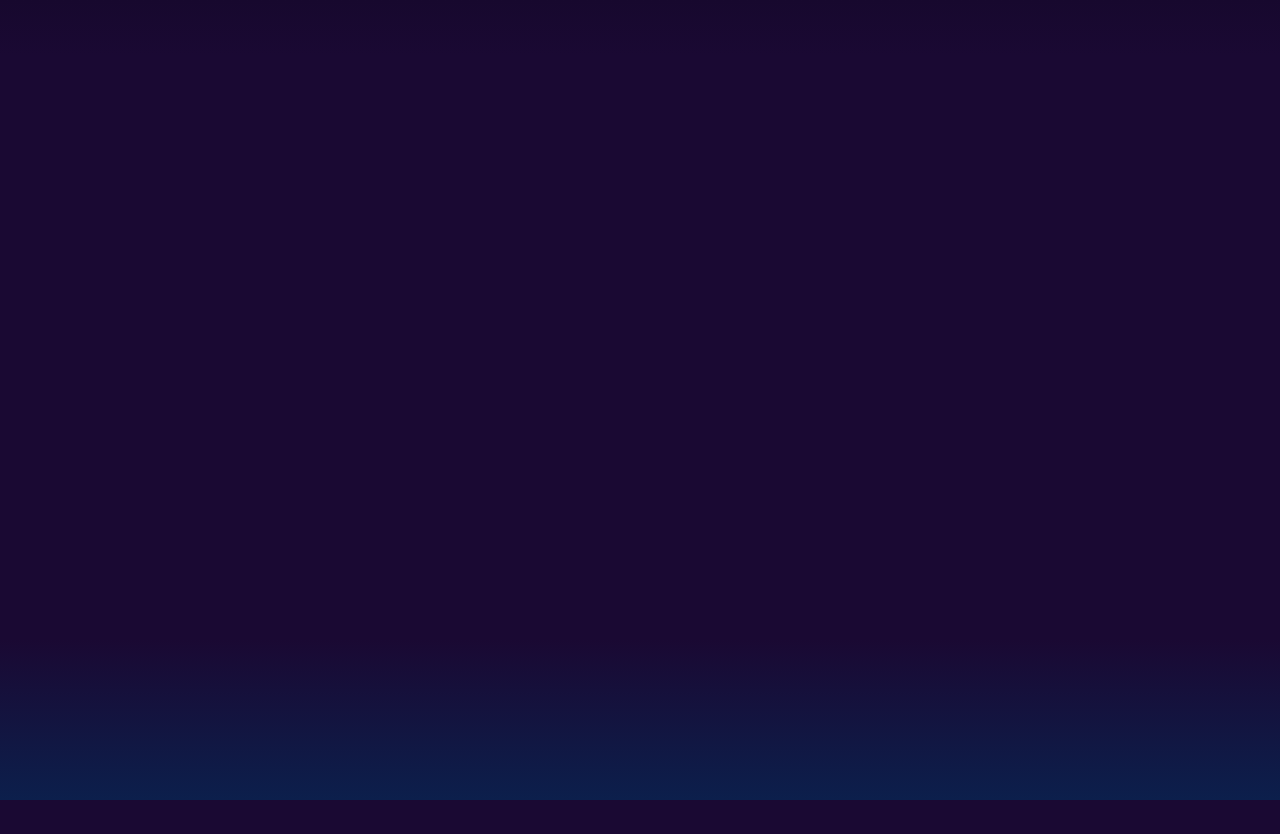
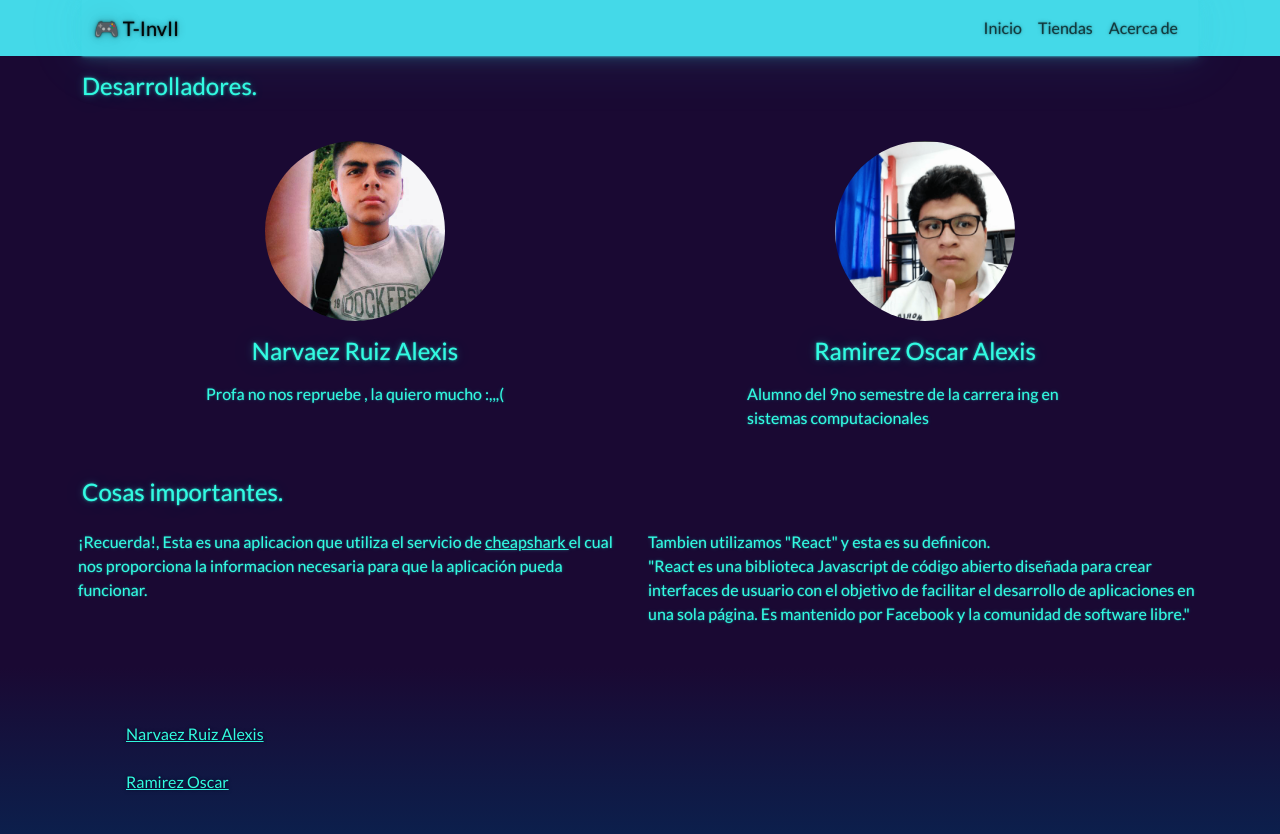
Before and after one commit to ElNarvaez1/TInvII, a React (Create React App) app: page /#/acerca-de in a window 1280 px wide. Before the commit the page ends 800 px from the top, so only its background shows below. Built offline with nearby package versions, Linux system fonts and the light colour scheme.

Commit message:
--------------------- Checkpoint ----------------------

```diff
--- a/src/App.js
+++ b/src/App.js
@@ -15,7 +15,7 @@ import { BrowserRouter as Router, Routes, Route,HashRouter } from "react-router-
 function App() {
   return (
     <div className="min-vh-100 d-flex flex-column">
-      <HashRouter basename={`TInvII`}>
+      <HashRouter basename={``}>
         <Header />
         <Routes>
           {/*-------------Header-----------------*/}
--- a/src/components/Form.jsx
+++ b/src/components/Form.jsx
@@ -34,11 +34,12 @@ export default class Form extends Component {
         filterGame = filter.value;
       }
 
-      e.target.action = `/#/TInvII/${value}/0/${filterGame}/`;
+      e.target.action = `#/${value}/0/${filterGame}/`;
 
       window.location.href = e.target.action;
+      //window.location.reload();
+      e.target.submit();
       window.location.reload();
-      //e.target.submit();
     }
   }
 
@@ -58,7 +59,7 @@ export default class Form extends Component {
               <input
                 type="text"
                 className="form-control px-4 col-md-6"
-                placeholder="Nombre del juegp"
+                placeholder="Nombre del juego"
                 id="inputGame"
                 onChange={this.handleChange}
                 value={ this.state.textInput}
--- a/src/components/Header.jsx
+++ b/src/components/Header.jsx
@@ -20,7 +20,7 @@ export default class Header extends Component {
           <nav className="navbar navbar-expand-md navbar-light bg-light">
             <div className="container-fluid">
               <a className="navbar-brand" href="/TInvII">
-                T-InvII
+               🎮 T-InvII
               </a>
               <button
                 className="navbar-toggler"
--- a/src/pages/AcercaDe.jsx
+++ b/src/pages/AcercaDe.jsx
@@ -1,20 +1,24 @@
-import React, { Component, useState } from "react";
+import React, { useEffect, useState } from "react";
 import Avatar from "../components/Avatar";
 
 import imgOscar from "../37453654.png";
 import imgNarvaez from "../narvaez.jpg";
 
 export default function AcercaDe() {
+  useEffect(() => {
+    document.title = "Acerca de";
+  }, []);
+
   const [desarrolladores, setInformation] = useState([
     {
       nombre: "Narvaez Ruiz Alexis",
-      descripcion: "Profa no nos repruebe , la quiero mucho :,,,)",
+      descripcion: "Profa no nos repruebe , la quiero mucho :,,,(",
       avatar: imgNarvaez,
     },
     {
       nombre: "Ramirez Oscar Alexis",
       descripcion:
-      "Alumno del 9no semestre de la carrera ing en sistemas computacionales",
+        "Alumno del 9no semestre de la carrera ing en sistemas computacionales",
       avatar: imgOscar,
     },
   ]);
@@ -37,24 +41,19 @@ export default function AcercaDe() {
       <div className="container mb-5 mt-2">
         <h1 className="h4 text-start mb-3">Cosas importantes.</h1>
         <div className="row">
-             <p className="col-md-6 col-sm-12 p-2 text-start">
-                ¡Recuerda!, Esta es una aplicacion que utiliza el servicio de <a href="https://apidocs.cheapshark.com/">cheapshark </a>
-                 el cual nos proporciona la informacion necesaria para que la aplicación pueda funcionar, lo cual puede producir algunos
-                problemas como:
-                <ul className="mt-2">
-                  <li>Links rotos :c</li>
-                  <li>Deteccion de robots por parte de las tiendas.</li>
-                  <li>Algunos juegos puede no encontrarlos.</li>
-                  <li>Algunos busquedas pueden no ser juegos, debido a la pagina de origen.</li>
-                </ul>
-             </p>
-             <p className="col-md-6 col-sm-12 p-2 text-start">
-                Lorem ipsum dolor sit amet, consectetur adipiscing elit, sed do eiusmod tempor incididunt
-                ut labore et dolore magna aliqua. Ut enim ad minim veniam, quis nostrud exercitation ullamco
-                laboris nisi ut aliquip ex ea commodo consequat. Duis aute irure dolor in reprehenderit in
-                voluptate velit esse cillum dolore eu fugiat nulla pariatur. Excepteur sint occaecat cupidatat
-                non proident, sunt in culpa qui officia deserunt mollit anim id est laborum
-             </p>
+          <p className="col-md-6 col-sm-12 p-2 text-start">
+            ¡Recuerda!, Esta es una aplicacion que utiliza el servicio de{" "}
+            <a href="https://apidocs.cheapshark.com/">cheapshark </a>
+            el cual nos proporciona la informacion necesaria para que la
+            aplicación pueda funcionar.
+          </p>
+          <p className="col-md-6 col-sm-12 p-2 text-start">
+            Tambien utilizamos "React" y esta es su definicon.<br/> "React es una
+            biblioteca Javascript de código abierto diseñada para crear
+            interfaces de usuario con el objetivo de facilitar el desarrollo de
+            aplicaciones en una sola página. Es mantenido por Facebook y la
+            comunidad de software libre."
+          </p>
         </div>
       </div>
     </section>
--- a/src/pages/Home.jsx
+++ b/src/pages/Home.jsx
@@ -1,15 +1,24 @@
 import React, { Component } from "react";
 import Form from "../components/Form";
 export default class Home extends Component {
+
+  componentDidMount() {
+    document.title  = "Inicio"
+  }
+
   render() {
+    let iconNumber = Math.random();
     return (
       <div className="container new-height d-flex">
         <div className="mt-auto container-fluid">
           <p className="text-center" >
-            ¡Hola! ¿Estas buscando algun juego en descuento?
+            ¡Bienvenido a nuestra aplicacion web 👾!
+          </p>
+          <p className="text-center" >
+            ¿Estas buscando algun juego en descuento?
           </p>
           <p className="text-center">
-            ¡Intenta buscarlo aqui :) !
+            ¡Intenta buscarlo aqui 👩‍🚀 !
           </p>
           <div className="row justify-content-center">
                 <div className="col-8">
--- a/src/pages/Result.jsx
+++ b/src/pages/Result.jsx
@@ -28,6 +28,8 @@ const Result = (props) => {
   useEffect(() => {
     loadStores();
     getGames();
+
+    document.title  = "Resultados de" + nameGame;
   }, []);
 
   /* ------------------------------------Funciones extras-------------------------------------------------------------------------------- */
@@ -166,7 +168,7 @@ const Result = (props) => {
     setStores(storsArray);
   };
 
-  if (founded == null || founded || page > 0) {
+  if (founded == null || founded ) {
     return (
       <>
         <div className="row justify-content-center py-5 mx-0">
@@ -183,7 +185,7 @@ const Result = (props) => {
               <Cart game={game} key={index} stors={stores} />
             ))}
             {
-              (gamesDeals == 0) ? <p>Fin de la paginacion....</p>: ""
+              (gamesDeals == 0 && page > 0 ) ? <p>Fin de la paginacion....</p>: ""
             }
           </div>
         </section>
--- a/src/pages/Stores.jsx
+++ b/src/pages/Stores.jsx
@@ -4,6 +4,8 @@ const Stores = (props) => {
   const [stores, setStores] = useState([]);
   useEffect(() => {
     loadStores();
+
+    document.title  = "Tiendas";
   }, []);
 
   const loadStores = async () => {
```
